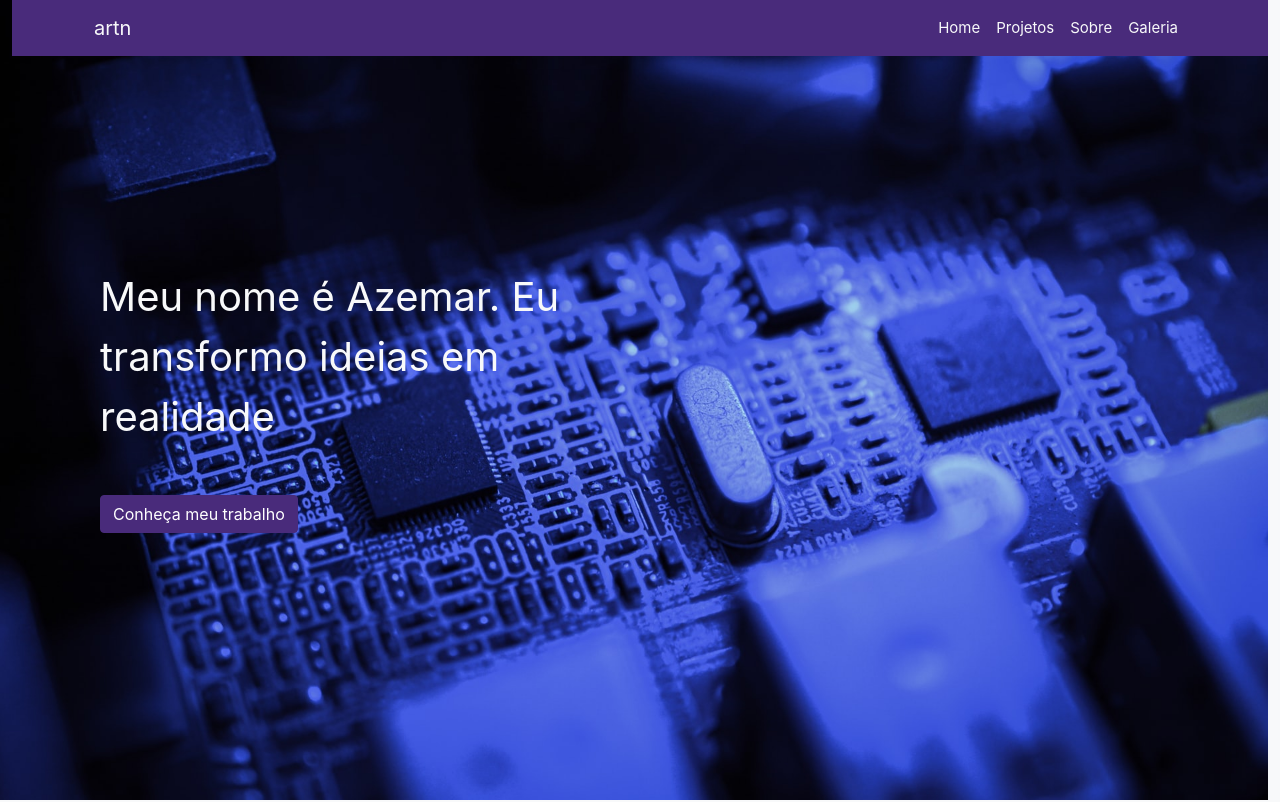
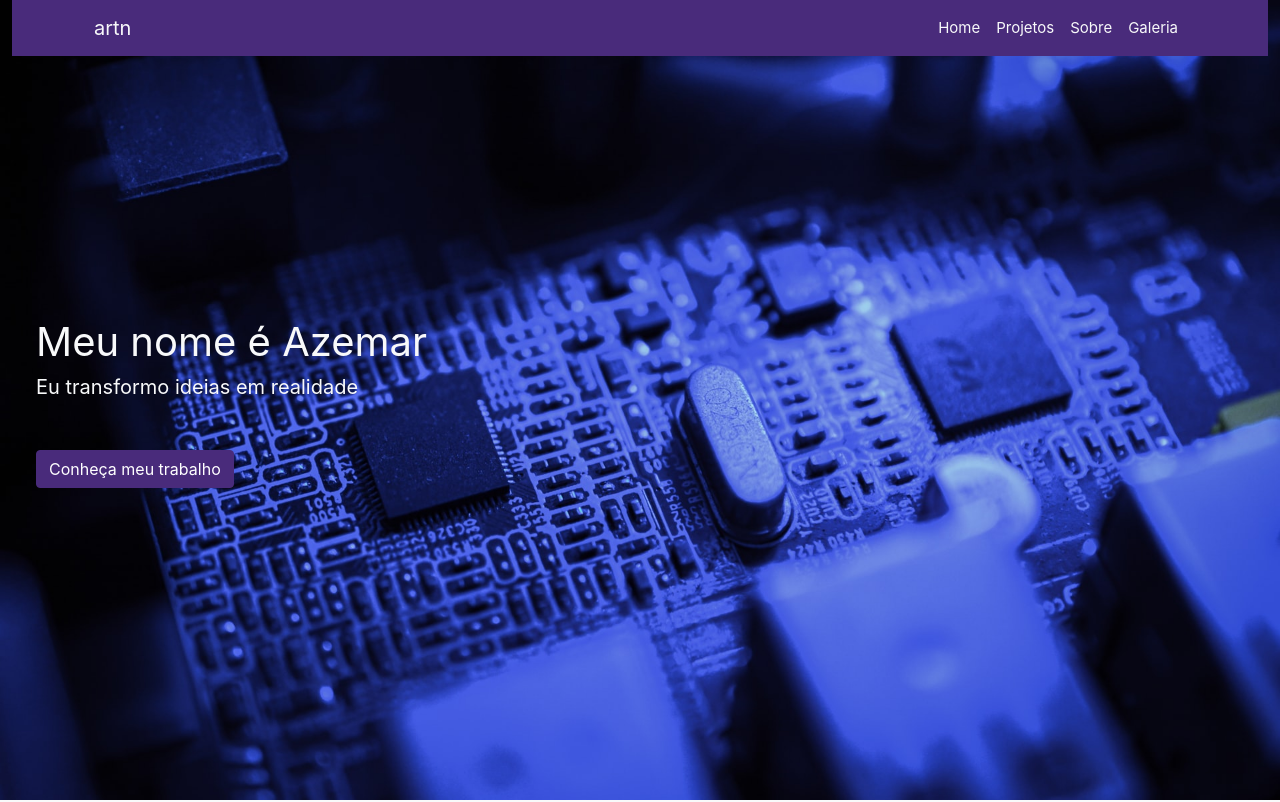
Before and after one commit to artn-dev/website, a Next.js app: page / in a window 1280 px wide. Shown: the top 802 px of the page. Built offline with nearby package versions, Linux system fonts and the light colour scheme; a web font is replaced by a local one.

Commit message:
Refactor hero layout

```diff
--- a/components/MainHero.tsx
+++ b/components/MainHero.tsx
@@ -2,19 +2,20 @@ import styles from '../styles/Home.module.scss';
 import classNames from 'classnames';
 
 const MainHero = () => {
-    var coverClass = classNames("row", "py-5", styles.backgroundImage);
+    var coverClass = classNames("container-fluid", styles.backgroundImage);
 
     return (
         <>
             <div className={coverClass}>
-                <div className="w-50 d-flex flex-column justify-content-center" style={{
-                    paddingLeft: 100,
-                }}>
-                    <p className="fs-1 text-light mb-5">Meu nome é Azemar. Eu transformo ideias em realidade</p>
-                    <div>
-                        <button type="button" className="btn btn-primary">
-                            Conheça meu trabalho
-                        </button>
+                <div className="row h-100">
+                    <div className="col-12 col-md-6 d-flex align-items-center">
+                        <div className="container">
+                            <p className="fs-1 text-light mb-0">Meu nome é Azemar</p>
+                            <p className="fs-5 text-light mb-5">Eu transformo ideias em realidade</p>
+                            <button type="button" className="btn btn-primary">
+                                Conheça meu trabalho
+                            </button>
+                        </div>
                     </div>
                 </div>
             </div>
```
